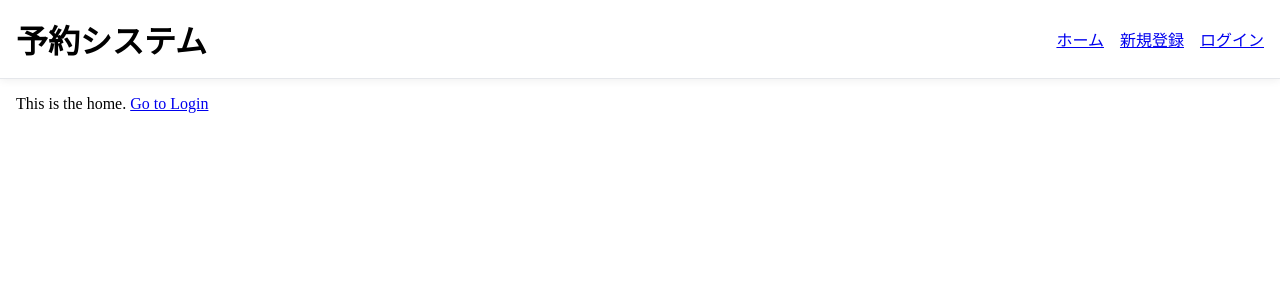
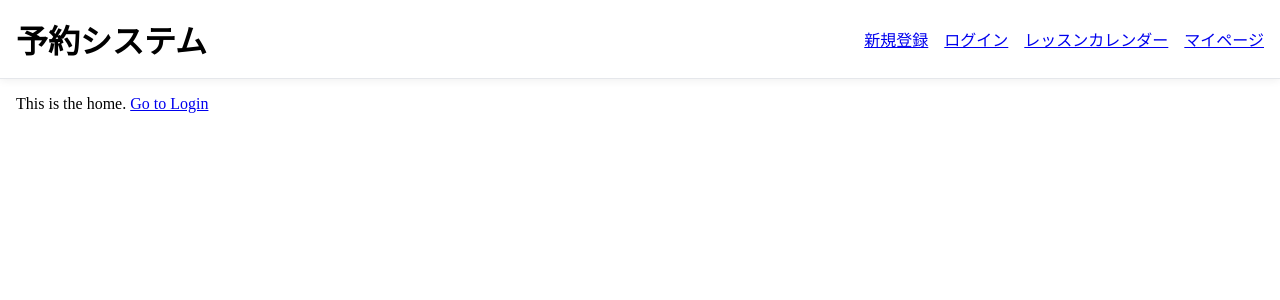
Before and after one commit to kazuya-hub/reservation-system, a Vue app: page / in a window 1280 px wide. Shown: the top 300 px of the page. Built offline with nearby package versions, Linux system fonts and the light colour scheme; the HTML template or start-up script is replaced by a standard one.

Commit message:
レッスンカレンダー画面を作成、TheHeaderに追加

```diff
--- a/src/components/TheHeader.vue
+++ b/src/components/TheHeader.vue
@@ -6,9 +6,10 @@
         </RouterLink>
         <nav>
             <ul>
-                <li><RouterLink to="/">ホーム</RouterLink></li>
                 <li><RouterLink to="/signup-email">新規登録</RouterLink></li>
                 <li><RouterLink to="/login">ログイン</RouterLink></li>
+                <li><RouterLink to="/lesson-calendar">レッスンカレンダー</RouterLink></li>
+                <li><RouterLink to="/mypage">マイページ</RouterLink></li>
             </ul>
         </nav>
     </header>
--- /dev/null
+++ b/src/pages/lesson-calendar.vue
@@ -0,0 +1,9 @@
+
+<script setup>
+import LessonCalendar from "@/components/LessonCalendar.vue";
+</script>
+
+<template>
+    <h2>レッスンカレンダー</h2>
+    <LessonCalendar />
+</template>
```
Also changed, not shown: typed-router.d.ts (+13 -0 lines).
